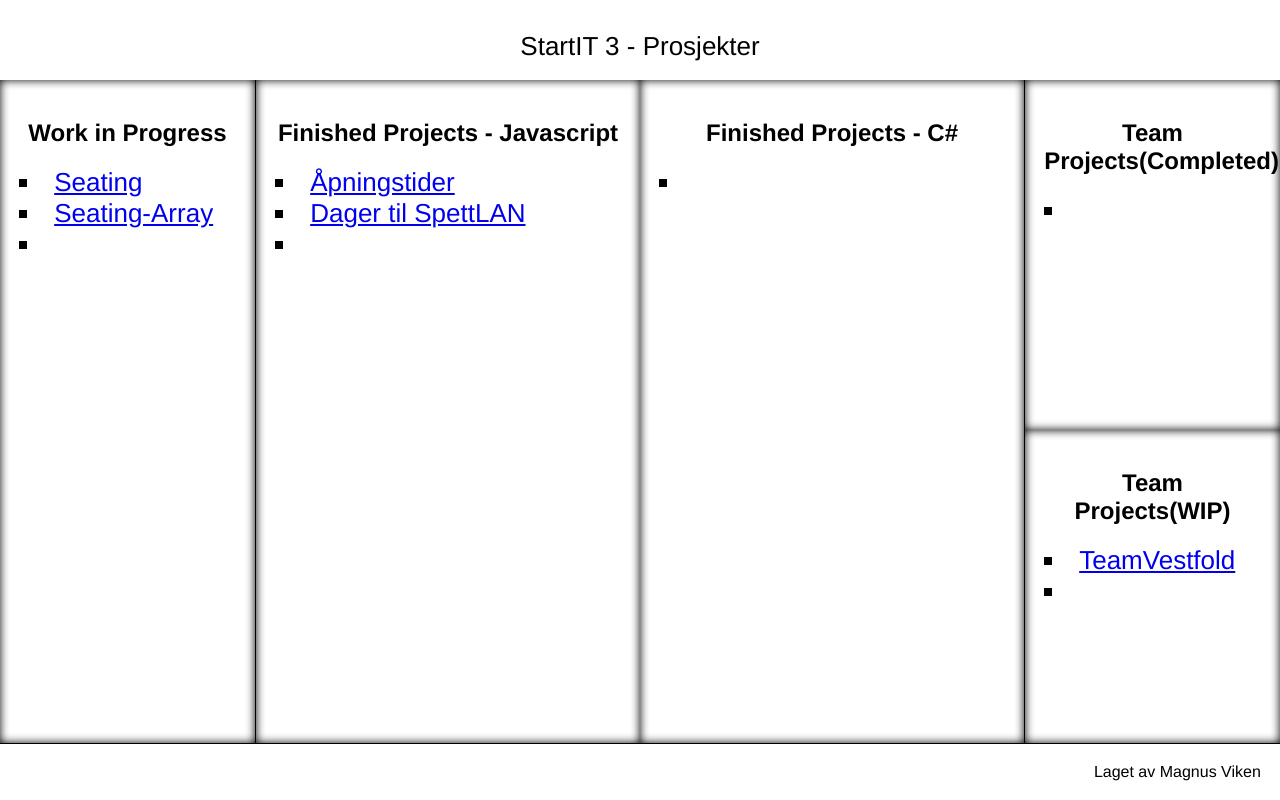
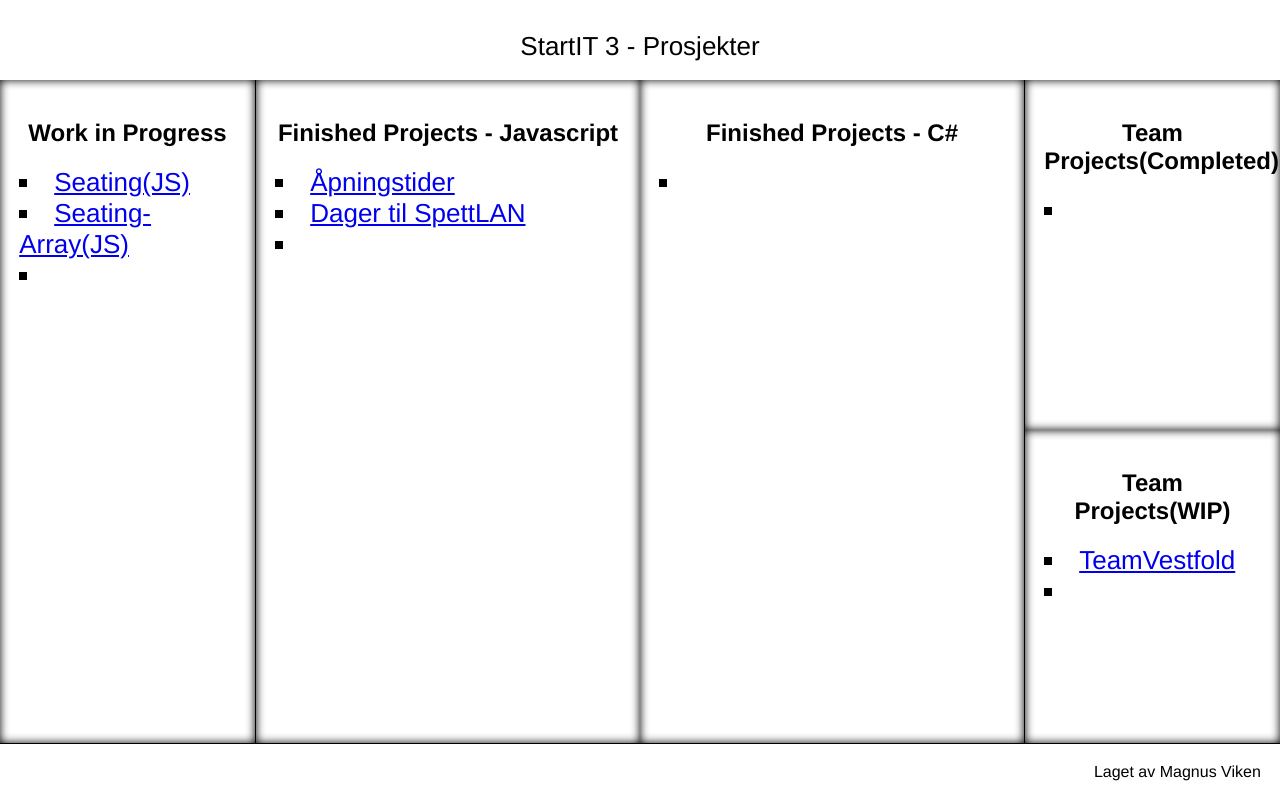
Before and after one commit to Ravnster/Sideprojects, a plain HTML site: page index.html in a window 1280 px wide. Drawn offline with Linux system fonts and the light colour scheme.

Commit message:
Update index.html

```diff
--- a/index.html
+++ b/index.html
@@ -107,8 +107,8 @@
         StartIT 3 - Prosjekter</header>
     <article id="wip">
         <h1>Work in Progress</h1>
-        <li><a href="https://ravnster.github.io/Sideprojects/sideprojects/Seating.html">Seating</a></li>
-        <li><a href="https://ravnster.github.io/Sideprojects/sideprojects/Seating-array.html">Seating-Array</a></li>
+        <li><a href="https://ravnster.github.io/Sideprojects/sideprojects/Seating.html">Seating(JS)</a></li>
+        <li><a href="https://ravnster.github.io/Sideprojects/sideprojects/Seating-array.html">Seating-Array(JS)</a></li>
         <li></li>
     </article>
 
```
